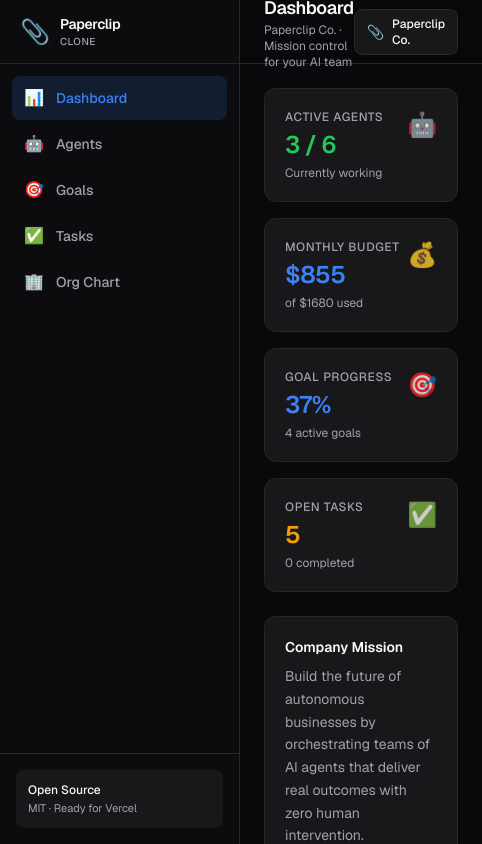
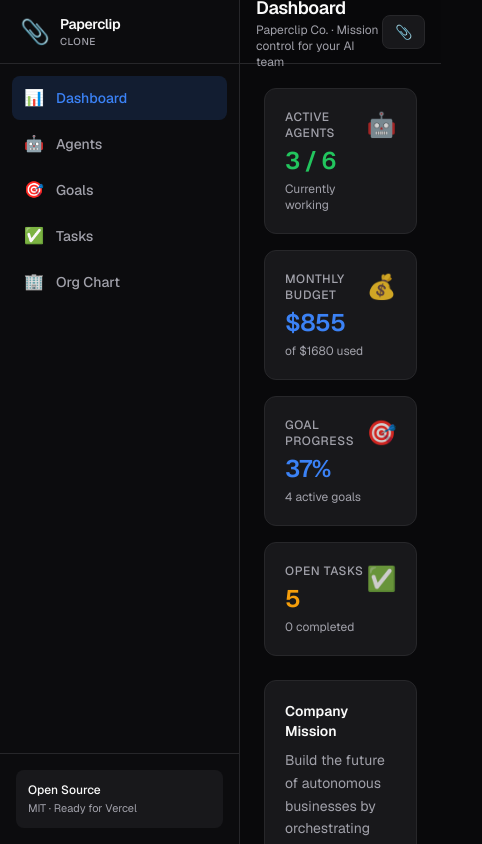
Before and after one commit to henrygoldsmith07-wq/paperclip-clone, a Next.js app: page /dashboard in a window 390 px wide. Shown: the top 844 px of the page, 482 px wide, since content can reach past the window. Built offline with nearby package versions, Linux system fonts and the light colour scheme.

Commit message:
feat: add mobile menu toggle button to Header

```diff
--- a/src/components/Header.tsx
+++ b/src/components/Header.tsx
@@ -2,21 +2,50 @@
 
 import { useApp } from "@/context/AppContext";
 
-export default function Header({ title, subtitle }: { title: string; subtitle?: string }) {
+interface HeaderProps {
+  title: string;
+  subtitle?: string;
+  onMenuClick?: () => void;
+}
+
+export default function Header({ title, subtitle, onMenuClick }: HeaderProps) {
   const { company, agents } = useApp();
   const activeCount = agents.filter((a) => a.status === "working").length;
 
   return (
-    <header className="sticky top-0 z-30 flex h-16 items-center justify-between border-b border-border bg-background/80 px-6 backdrop-blur-md">
-      <div>
-        <h1 className="text-lg font-semibold tracking-tight text-foreground">
-          {title}
-        </h1>
-        {subtitle && (
-          <p className="text-xs text-muted">{subtitle}</p>
+    <header className="sticky top-0 z-30 flex h-16 items-center justify-between border-b border-border bg-background/80 px-4 backdrop-blur-md sm:px-6">
+      <div className="flex items-center gap-3">
+        {/* Mobile menu button */}
+        {onMenuClick && (
+          <button
+            onClick={onMenuClick}
+            className="rounded-lg p-2 text-muted hover:bg-card-hover hover:text-foreground lg:hidden"
+            aria-label="Open menu"
+          >
+            <svg
+              xmlns="http://www.w3.org/2000/svg"
+              className="h-5 w-5"
+              fill="none"
+              viewBox="0 0 24 24"
+              stroke="currentColor"
+            >
+              <path
+                strokeLinecap="round"
+                strokeLinejoin="round"
+                strokeWidth={2}
+                d="M4 6h16M4 12h16M4 18h16"
+              />
+            </svg>
+          </button>
         )}
+        <div>
+          <h1 className="text-lg font-semibold tracking-tight text-foreground">
+            {title}
+          </h1>
+          {subtitle && <p className="text-xs text-muted">{subtitle}</p>}
+        </div>
       </div>
-      <div className="flex items-center gap-4">
+      <div className="flex items-center gap-3 sm:gap-4">
         <div className="hidden items-center gap-2 rounded-full bg-card px-3 py-1.5 text-xs sm:flex">
           <span className="relative flex h-2 w-2">
             <span className="absolute inline-flex h-full w-full animate-ping rounded-full bg-success opacity-75"></span>
@@ -28,7 +57,7 @@
         </div>
         <div className="flex items-center gap-2 rounded-lg border border-border bg-card px-3 py-1.5">
           <span className="text-sm">📎</span>
-          <span className="text-xs font-medium text-foreground">
+          <span className="hidden text-xs font-medium text-foreground sm:inline">
             {company.name}
           </span>
         </div>
```
